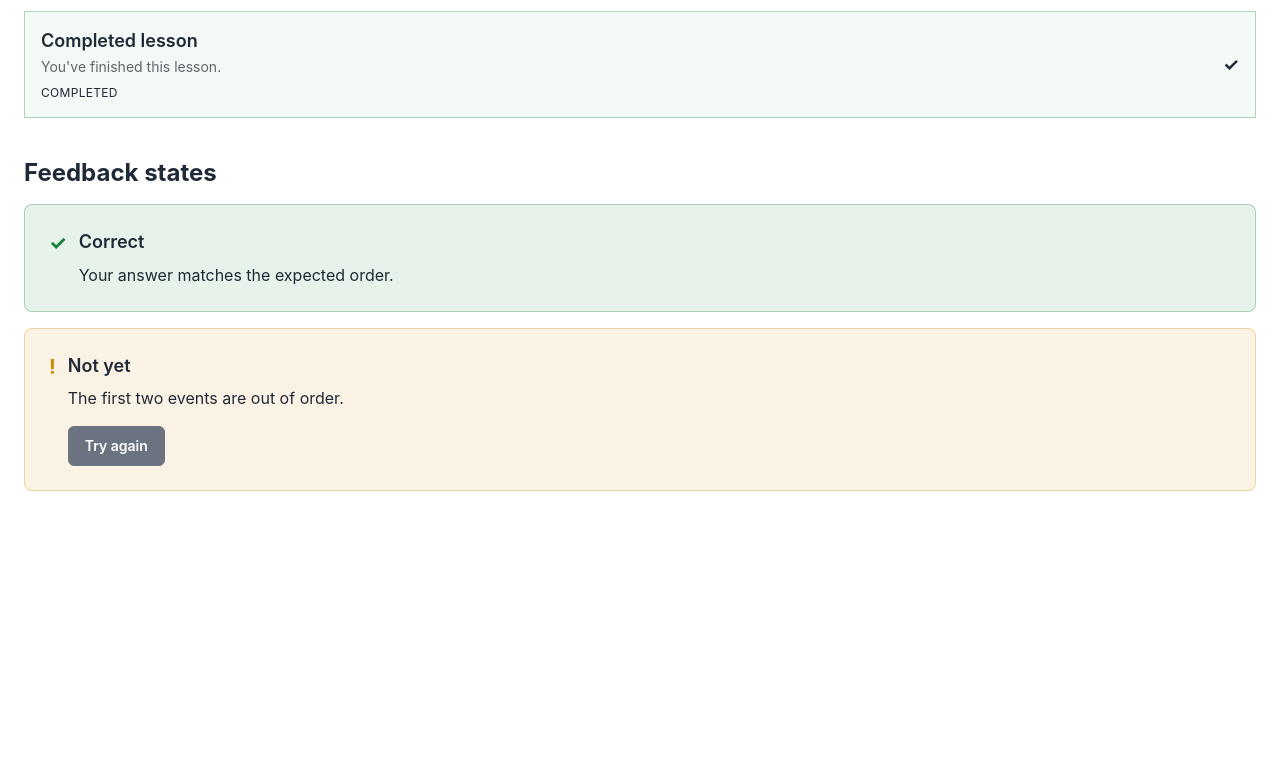
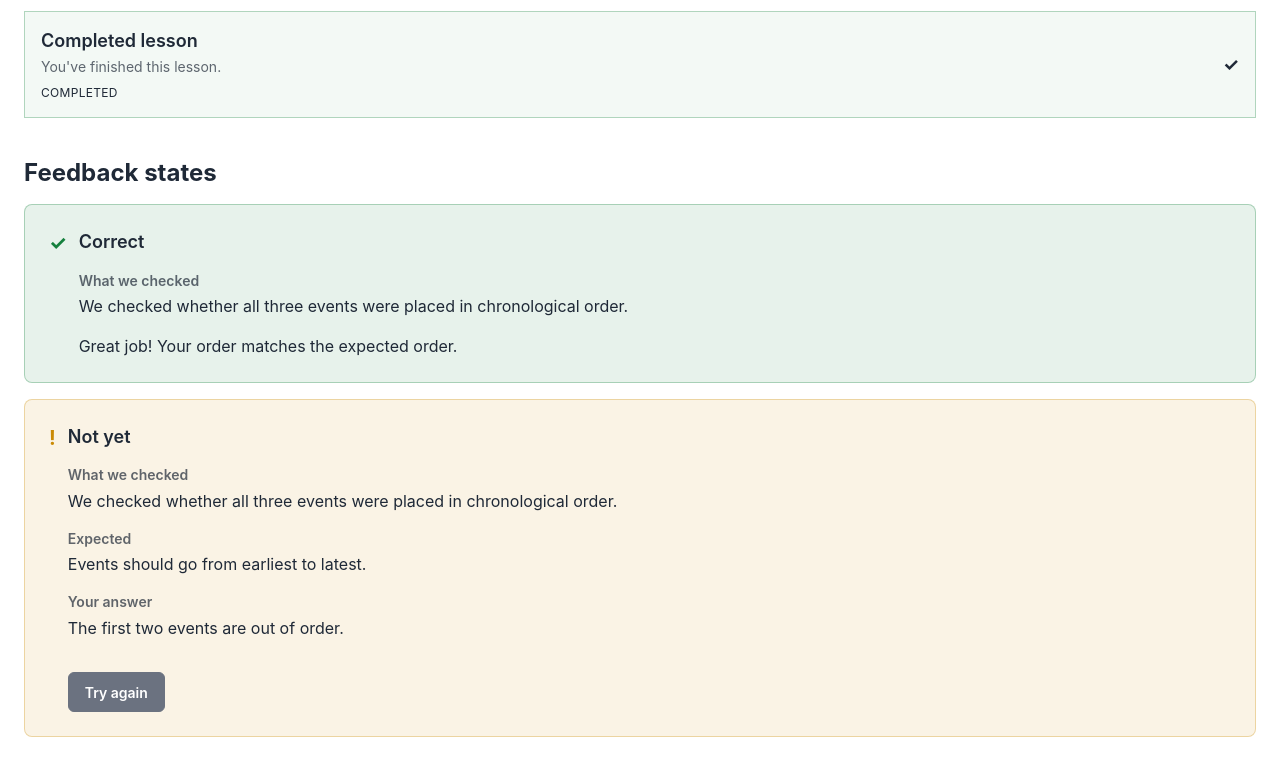
Before and after one commit to freeCodeCamp-Summer-Cohort-2026/history-heroes, a React (Vite) app in the folder client/: page /components in a window 1280 px wide. Shown: the part 1150-1925 px from the top of the page. Before the commit the page ends 1689 px from the top, so only its background shows below. Built offline with nearby package versions, Linux system fonts and the light colour scheme.

Commit message:
feat(client): enhance FeedbackState component (#80)

```diff
--- a/client/src/components/ComponentShowcase.tsx
+++ b/client/src/components/ComponentShowcase.tsx
@@ -1,4 +1,4 @@
-/* This is just a page to test all the components, it is not needed for the project, just handy for now*/
+/* This is just a page to test all the components, it is not needed for the project, just handy for now */
 
 import Button from './Button'
 import FeedbackState from './FeedbackState'
@@ -88,12 +88,16 @@ export default function ComponentShowcase() {
         <div className="space-y-4">
           <FeedbackState
             type="correct"
-            message="Your answer matches the expected order."
+            checked="We checked whether all three events were placed in chronological order."
           />
+
           <FeedbackState
             type="not-yet"
-            message="The first two events are out of order."
+            checked="We checked whether all three events were placed in chronological order."
+            expected="Events should go from earliest to latest."
+            yours="The first two events are out of order."
             actionLabel="Try again"
+            onAction={() => console.log('Try again clicked')}
           />
         </div>
       </section>
--- a/client/src/components/FeedbackState.tsx
+++ b/client/src/components/FeedbackState.tsx
@@ -1,27 +1,31 @@
 type FeedbackStateProps = {
   type: 'correct' | 'not-yet'
-  title?: string
-  message: string
+  checked: string
+  expected?: string
+  yours?: string
   actionLabel?: string
   onAction?: () => void
 }
 
 export default function FeedbackState({
   type,
-  title,
-  message,
+  checked,
+  expected,
+  yours,
   actionLabel,
   onAction,
 }: FeedbackStateProps) {
   const isCorrect = type === 'correct'
+  const panelClasses = isCorrect
+    ? 'border-success/30 bg-success/10'
+    : 'border-warning/30 bg-warning/10'
+
+  const icon = isCorrect ? '✓' : '!'
+  const title = isCorrect ? 'Correct' : 'Not yet'
 
   return (
     <section
-      className={`rounded-box border p-6 ${
-        isCorrect
-          ? 'border-success/30 bg-success/10'
-          : 'border-warning/30 bg-warning/10'
-      }`}
+      className={`rounded-box border p-6 ${panelClasses}`}
       aria-live="polite"
     >
       <div className="flex gap-3">
@@ -31,15 +35,41 @@ export default function FeedbackState({
           }`}
           aria-hidden="true"
         >
-          {isCorrect ? '✓' : '!'}
+          {icon}
         </span>
 
-        <div className="flex-1">
-          <h2 className="text-subheading font-semibold">
-            {title ?? (isCorrect ? 'Correct' : 'Not yet')}
-          </h2>
+        <div className="flex-1 space-y-4">
+          <h2 className="text-subheading font-semibold">{title}</h2>
 
-          <p className="mt-2 text-body">{message}</p>
+          {/* What we checked */}
+          <div>
+            <h3 className="text-small font-semibold opacity-70">
+              What we checked
+            </h3>
+            <p className="text-body mt-1">{checked}</p>
+          </div>
+
+          {/* Correct or Not Yet details */}
+          {isCorrect ? (
+            <p className="text-body mt-2">
+              Great job! Your order matches the expected order.
+            </p>
+          ) : (
+            <>
+              <div>
+                <h3 className="text-small font-semibold opacity-70">
+                  Expected
+                </h3>
+                <p className="text-body mt-1">{expected}</p>
+              </div>
+              <div>
+                <h3 className="text-small font-semibold opacity-70">
+                  Your answer
+                </h3>
+                <p className="text-body mt-1">{yours}</p>
+              </div>
+            </>
+          )}
 
           {actionLabel && (
             <button
--- a/client/src/components/ModuleCard.tsx
+++ b/client/src/components/ModuleCard.tsx
@@ -7,24 +7,36 @@ type ModuleCardProps = {
   onStart?: () => void
 }
 
+function safeImage(url?: string): string | undefined {
+  if (!url) return undefined
+  try {
+    const parsed = new URL(url)
+    if (parsed.protocol !== 'https:') return undefined
+    return parsed.href
+  } catch {
+    return undefined
+  }
+}
+
 export default function ModuleCard({
   title,
   description,
   image,
   onStart,
 }: ModuleCardProps) {
+  const safeSrc = safeImage(image)
+
   return (
     <article className="card border border-base-300 bg-base-100">
-      {image && (
+      {safeSrc && (
         <figure className="aspect-video bg-base-200">
-          <img src={image} alt="" className="h-full w-full object-cover" />
+          <img src={safeSrc} alt="" className="h-full w-full object-cover" />
         </figure>
       )}
 
       <div className="card-body gap-4">
         <div>
           <h2 className="text-subheading font-semibold">{title}</h2>
-
           <p className="mt-2 text-body text-base-content/70">{description}</p>
         </div>
 
```
